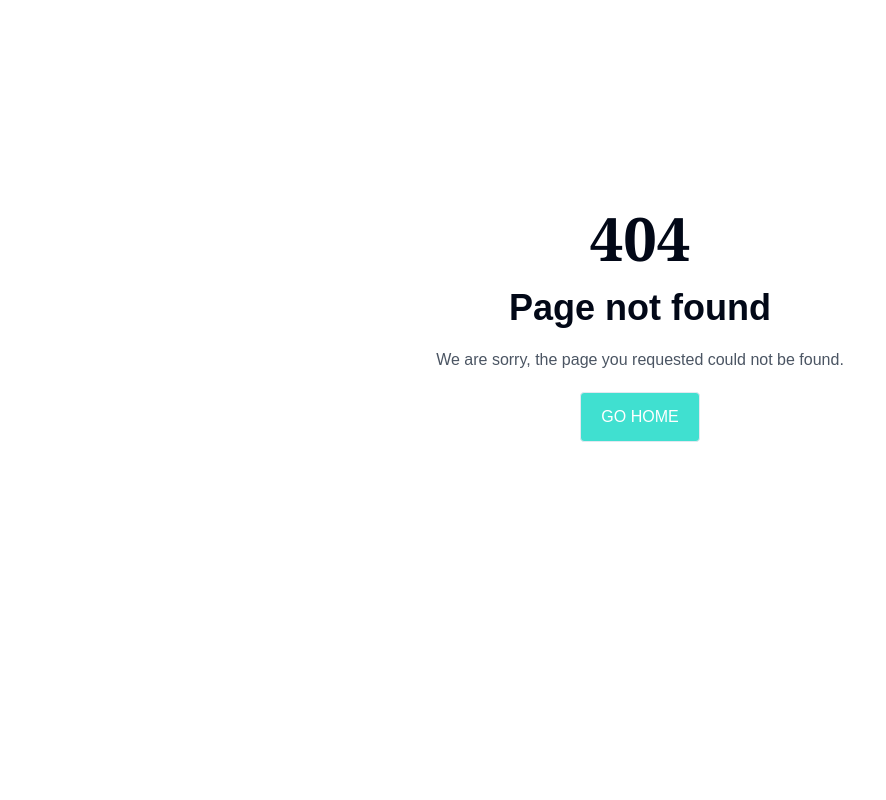
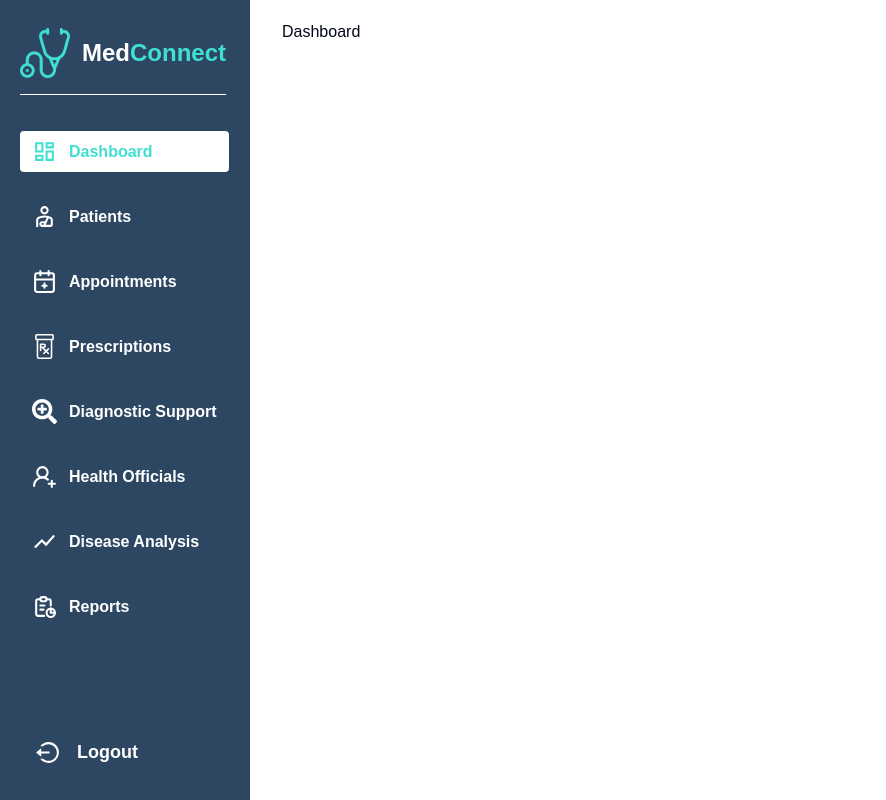
Before and after one commit to Deborah606-byte/medconnect, a Next.js app: page /dashboard in a window 1280 px wide. Before the commit this address had no page. Shown: the whole page, without its empty margins (0-886 px from the left). Built offline with nearby package versions, Linux system fonts and the light colour scheme; no server answers; a web font is replaced by a local one.

Commit message:
feat: setup dashboard route & add react query prodvider to app route

```diff
--- a/package.json
+++ b/package.json
@@ -13,7 +13,11 @@
     "@radix-ui/react-accordion": "^1.1.2",
     "@radix-ui/react-checkbox": "^1.0.4",
     "@radix-ui/react-dialog": "^1.0.5",
+    "@radix-ui/react-separator": "^1.0.3",
     "@radix-ui/react-slot": "^1.0.2",
+    "@tanstack/react-query": "^5.40.1",
+    "@tanstack/react-query-devtools": "^5.40.1",
+    "axios": "^1.7.2",
     "class-variance-authority": "^0.7.0",
     "clsx": "^2.1.1",
     "embla-carousel-react": "^8.1.3",
@@ -34,6 +38,7 @@
     "zod": "^3.23.8"
   },
   "devDependencies": {
+    "@tanstack/eslint-plugin-query": "^5.35.6",
     "@types/node": "^20",
     "@types/react": "^18",
     "@types/react-dom": "^18",
--- a/src/actions/user.action.ts
+++ b/src/actions/user.action.ts
@@ -1,5 +1,6 @@
 "use server";
 
+import { axiosInstance as axios } from "@/lib/utils";
 import { getErrors } from "@/lib/validate-data";
 import {
   ForgotPasswordType,
--- /dev/null
+++ b/src/app/dashboard/DashboardSidebar.tsx
@@ -0,0 +1,81 @@
+"use client";
+import React from "react";
+import Image from "next/image";
+import Link from "next/link";
+import { usePathname, useRouter } from "next/navigation";
+import { Separator } from "@/components/ui/separator";
+import { MEDCONNECT_DASHBOARD_LINKS } from "@/constants";
+import { Button } from "@/components/ui/button";
+import { RiLogoutCircleLine } from "react-icons/ri";
+
+const DashboardSidebar = () => {
+  const pathname = usePathname();
+  const router = useRouter();
+
+  const handleLogout = () => {
+    // TODO: handle logout
+    router.push("/login");
+  };
+
+  return (
+    <section className="flex flex-col items-center sm:items-start gap-3 px-5 h-full bg-secondary-gray w-[70px] sm:w-[250px] fixed top-0 left-0 pb-7 overflow-y-scroll scrollbar-hide">
+      <div className="flex flex-col gap-3 pt-7 pb-5">
+        <Link href={"/"} className="flex items-center gap-3">
+          <Image
+            src="/assets/icons/logo-green.svg"
+            alt="medconnect logo"
+            width={50}
+            height={50}
+            className="object-contain"
+          />
+          <p className="text-white font-extrabold text-2xl hidden sm:block">
+            Med<span className="text-primary-green">Connect</span>
+          </p>
+        </Link>
+        <Separator className="bg-white my-1" />
+      </div>
+
+      {/* Dashboard Menu Items */}
+      <ul className="flex flex-col gap-6 mb-auto">
+        {MEDCONNECT_DASHBOARD_LINKS.map((link) => {
+          const activePath = pathname === link.path;
+
+          return (
+            <Link
+              key={link.path}
+              href={link.path}
+              className={`${
+                activePath
+                  ? "bg-white text-primary-green rounded"
+                  : "hover:rounded text-white hover:bg-white hover:text-primary-green"
+              } px-3 py-2 font-semibold hover:scale-105 transition flex items-center gap-3 group`}
+            >
+              <link.icon
+                size={25}
+                className={`${
+                  activePath
+                    ? "text-primary-green"
+                    : "group-hover:text-primary-green text-white"
+                }`}
+              />
+              <span className="hidden sm:block">{link.name}</span>
+            </Link>
+          );
+        })}
+      </ul>
+
+      <Button
+        onClick={handleLogout}
+        variant={"link"}
+        className="flex flex-col items-start mt-16 hover:no-underline hover:scale-105 transition"
+      >
+        <div className="flex items-center gap-4 font-bold">
+          <RiLogoutCircleLine size={25} color="white" />
+          <span className="text-white text-lg hidden sm:block">Logout</span>
+        </div>
+      </Button>
+    </section>
+  );
+};
+
+export default DashboardSidebar;
--- /dev/null
+++ b/src/app/dashboard/layout.tsx
@@ -0,0 +1,34 @@
+import DashboardSidebar from "@/app/dashboard/DashboardSidebar";
+import { Metadata } from "next";
+import React from "react";
+import Header from "@/components/Header";
+
+type DashboardLayoutProps = {
+  children: React.ReactNode;
+};
+
+export const metadata: Metadata = {
+  title: "Dashboard - MedConnect",
+  description: "Manage your account with ease",
+  icons: [
+    {
+      rel: "icon",
+      url: "/favicon.ico",
+    },
+  ],
+};
+
+const DashboardLayout = async ({ children }: DashboardLayoutProps) => {
+  return (
+    <section className="flex flex-col md:flex-row justify-between gap-5 relative">
+      {/* Show only on desktop and tablets */}
+      <DashboardSidebar />
+
+      <main className="flex flex-col w-full flex-grow ml-[70px] sm:ml-[250px] mb-auto md:mb-0">
+        {children}
+      </main>
+    </section>
+  );
+};
+
+export default DashboardLayout;
--- /dev/null
+++ b/src/app/dashboard/loading.tsx
@@ -0,0 +1,23 @@
+import React from "react";
+import Image from "next/image";
+
+const DashboardLoader = () => {
+  return (
+    <div className="flex flex-col gap-4 h-screen items-center justify-center bg-primary-dark">
+      <Image
+        src={"/assets/icons/logo-header.svg"}
+        alt="logo"
+        width={120}
+        height={120}
+        quality={100}
+        loading="lazy"
+        className="object-contain animate-bounce"
+      />
+      <p className="font-semibold animate-bounce">
+        <span className="text-green-700 text-2xl">MedConnect</span>
+      </p>
+    </div>
+  );
+};
+
+export default DashboardLoader;
--- /dev/null
+++ b/src/app/dashboard/page.tsx
@@ -0,0 +1,7 @@
+import React from "react";
+
+const Dashboard = () => {
+  return <section className="md:container py-5">Dashboard</section>;
+};
+
+export default Dashboard;
--- /dev/null
+++ b/src/components/ui/separator.tsx
@@ -0,0 +1,31 @@
+"use client"
+
+import * as React from "react"
+import * as SeparatorPrimitive from "@radix-ui/react-separator"
+
+import { cn } from "@/lib/utils"
+
+const Separator = React.forwardRef<
+  React.ElementRef<typeof SeparatorPrimitive.Root>,
+  React.ComponentPropsWithoutRef<typeof SeparatorPrimitive.Root>
+>(
+  (
+    { className, orientation = "horizontal", decorative = true, ...props },
+    ref
+  ) => (
+    <SeparatorPrimitive.Root
+      ref={ref}
+      decorative={decorative}
+      orientation={orientation}
+      className={cn(
+        "shrink-0 bg-border",
+        orientation === "horizontal" ? "h-[1px] w-full" : "h-full w-[1px]",
+        className
+      )}
+      {...props}
+    />
+  )
+)
+Separator.displayName = SeparatorPrimitive.Root.displayName
+
+export { Separator }
--- a/src/constants/index.ts
+++ b/src/constants/index.ts
@@ -1,5 +1,15 @@
 import { IoCheckmarkCircle } from "react-icons/io5";
+import {
+  MdOutlinePersonalInjury,
+  MdOutlineDashboard,
+  MdOutlineShowChart,
+} from "react-icons/md";
+import { FaSearchPlus } from "react-icons/fa";
+import { BsPrescription } from "react-icons/bs";
+import { TbReport } from "react-icons/tb";
+import { UserRoundPlus, CalendarPlus2 } from "lucide-react";
 
+// HOMEPAGE DATA
 export const NAV_ITEMS = [
   {
     name: "Home",
@@ -211,3 +221,43 @@ export const MEDCONNECT_TESTIMONIALS = [
     jobTitle: "Farmer",
   },
 ];
+
+// DASHBOARD DATA
+export const MEDCONNECT_DASHBOARD_LINKS = [
+  { name: "Dashboard", path: "/dashboard", icon: MdOutlineDashboard },
+  {
+    name: "Patients",
+    path: "/dashboard/patients",
+    icon: MdOutlinePersonalInjury,
+  },
+  {
+    name: "Appointments",
+    path: "/dashboard/appointments",
+    icon: CalendarPlus2,
+  },
+  {
+    name: "Prescriptions",
+    path: "/dashboard/prescriptions",
+    icon: BsPrescription,
+  },
+  {
+    name: "Diagnostic Support",
+    path: "/dashboard/diagnostic-support",
+    icon: FaSearchPlus,
+  },
+  {
+    name: "Health Officials",
+    path: "/dashboard/health-officials",
+    icon: UserRoundPlus,
+  },
+  {
+    name: "Disease Analysis",
+    path: "/dashboard/disease-analysis",
+    icon: MdOutlineShowChart,
+  },
+  {
+    name: "Reports",
+    path: "/dashboard/reports",
+    icon: TbReport,
+  },
+];
--- /dev/null
+++ b/src/hooks/index.ts
@@ -0,0 +1,10 @@
+import { useQuery } from "@tanstack/react-query";
+
+export const useFetchQuery = async (queryKey: string, fetchFn: any) => {
+  const query = useQuery({
+    queryKey: [queryKey],
+    queryFn: fetchFn,
+  });
+
+  return query;
+};
--- a/src/lib/utils.ts
+++ b/src/lib/utils.ts
@@ -1,6 +1,18 @@
+import { QueryClient } from "@tanstack/react-query"
+import axios from 'axios';
 import { type ClassValue, clsx } from "clsx"
 import { twMerge } from "tailwind-merge"
+
 
 export function cn(...inputs: ClassValue[]) {
   return twMerge(clsx(inputs))
 }
+
+// Create A React Query Client
+export const queryClient = new QueryClient();
+
+// create axios instance
+export const axiosInstance = axios.create({
+  baseURL: process.env.NEXT_PUBLIC_BASE_API_URL,
+  timeout: 5000,
+})
--- a/src/providers/AppProvider.tsx
+++ b/src/providers/AppProvider.tsx
@@ -1,8 +1,11 @@
 "use client";
 
 import React from "react";
+import { ReactQueryDevtools } from "@tanstack/react-query-devtools";
 import { ToastContainer } from "react-toastify";
 import "react-toastify/dist/ReactToastify.css";
+import { QueryClientProvider } from "@tanstack/react-query";
+import { queryClient } from "@/lib/utils";
 
 const AppProvider = ({
   children,
@@ -10,10 +13,11 @@ const AppProvider = ({
   children: React.ReactNode;
 }>) => {
   return (
-    <div>
+    <QueryClientProvider client={queryClient}>
       {children}
       <ToastContainer />
-    </div>
+      <ReactQueryDevtools initialIsOpen={false} />
+    </QueryClientProvider>
   );
 };
 
```
Also changed, not shown: 1 other file (tests, documents, lock files or other folders).
